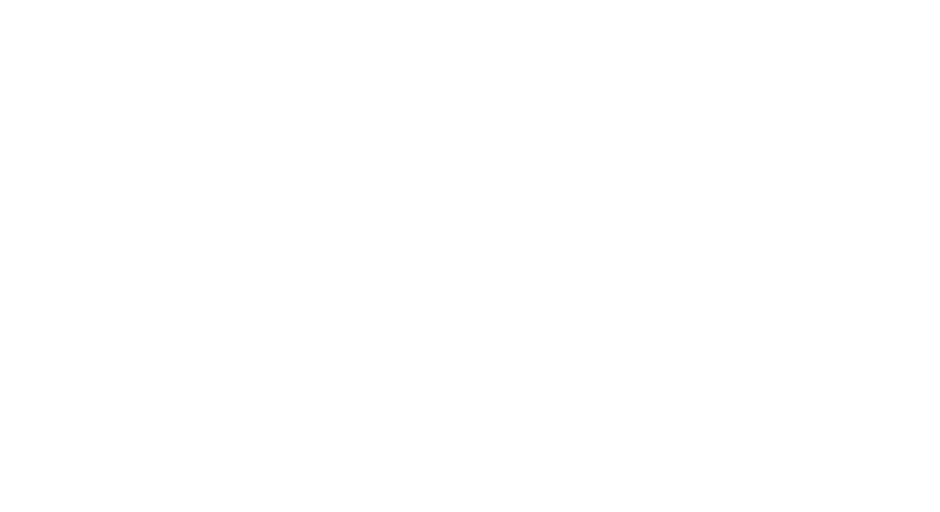
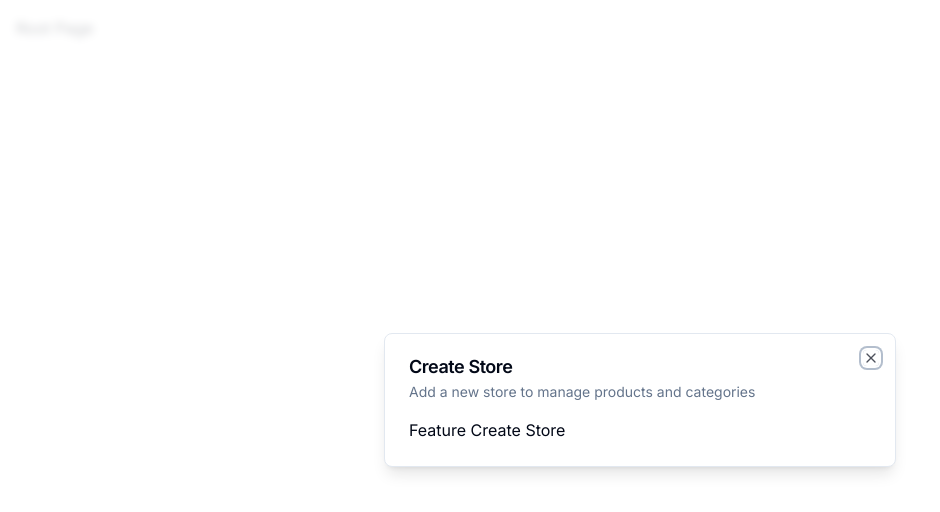
Before and after one commit to JsIqbal/next-ecommerce, a Next.js app: page / in a window 1280 px wide. Shown: the top 512 px of the page, without its empty margins (0-940 px from the left). Built offline with nearby package versions, Linux system fonts and the light colour scheme.

Commit message:
Make Reusable Modal with Global State manager using zustand

```diff
--- a/app/(root)/page.tsx
+++ b/app/(root)/page.tsx
@@ -1,10 +1,19 @@
-import { UserButton } from "@clerk/nextjs";
+"use client";
+
+import { Modal } from "@/components/ui/modal";
+import { useStoreModal } from "@/hooks/use-store-modal";
+import { useEffect } from "react";
 
 export default function SetupPage() {
-    return (
-        <div className="p-4">
-            {" "}
-            <UserButton afterSignOutUrl="/" />
-        </div>
-    );
+    // const storeModal = useStoreModal(); it doesn't work fine inside useEffect
+    const onOpen = useStoreModal((state) => state.onOpen);
+    const isOpen = useStoreModal((state) => state.isOpen);
+
+    useEffect(() => {
+        if (!isOpen) {
+            onOpen();
+        }
+    }, [isOpen, onOpen]);
+
+    return <div className="p-4">Root Page</div>;
 }
--- a/app/layout.tsx
+++ b/app/layout.tsx
@@ -1,6 +1,9 @@
+import { Inter } from "next/font/google";
+
+import { ClerkProvider } from "@clerk/nextjs";
+import { ModalProvider } from "@/providers/modal-provider";
+
 import "./globals.css";
-import { Inter } from "next/font/google";
-import { ClerkProvider } from "@clerk/nextjs";
 
 const inter = Inter({ subsets: ["latin"] });
 
@@ -17,7 +20,10 @@
     return (
         <ClerkProvider>
             <html lang="en">
-                <body className={inter.className}>{children}</body>
+                <body className={inter.className}>
+                    <ModalProvider />
+                    {children}
+                </body>
             </html>
         </ClerkProvider>
     );
--- /dev/null
+++ b/components/modals/store-modal.tsx
@@ -0,0 +1,19 @@
+"use client";
+
+import { useStoreModal } from "@/hooks/use-store-modal";
+import { Modal } from "@/components/ui/modal";
+
+export const StoreModal = () => {
+    const storeModal = useStoreModal();
+
+    return (
+        <Modal
+            title="Create Store"
+            description="Add a new store to manage products and categories"
+            isOpen={storeModal.isOpen}
+            onClose={storeModal.onClose}
+        >
+            Feature Create Store
+        </Modal>
+    );
+};
--- /dev/null
+++ b/components/ui/dialog.tsx
@@ -0,0 +1,123 @@
+"use client";
+
+import * as React from "react";
+import * as DialogPrimitive from "@radix-ui/react-dialog";
+import { X } from "lucide-react";
+
+import { cn } from "@/lib/utils";
+
+const Dialog = DialogPrimitive.Root;
+
+const DialogTrigger = DialogPrimitive.Trigger;
+
+const DialogPortal = ({
+    className,
+    ...props
+}: DialogPrimitive.DialogPortalProps) => (
+    <DialogPrimitive.Portal className={cn(className)} {...props} />
+);
+DialogPortal.displayName = DialogPrimitive.Portal.displayName;
+
+const DialogOverlay = React.forwardRef<
+    React.ElementRef<typeof DialogPrimitive.Overlay>,
+    React.ComponentPropsWithoutRef<typeof DialogPrimitive.Overlay>
+>(({ className, ...props }, ref) => (
+    <DialogPrimitive.Overlay
+        ref={ref}
+        className={cn(
+            "fixed inset-0 z-50 bg-background/80 backdrop-blur-sm data-[state=open]:animate-in data-[state=closed]:animate-out data-[state=closed]:fade-out-0 data-[state=open]:fade-in-0",
+            className
+        )}
+        {...props}
+    />
+));
+DialogOverlay.displayName = DialogPrimitive.Overlay.displayName;
+
+const DialogContent = React.forwardRef<
+    React.ElementRef<typeof DialogPrimitive.Content>,
+    React.ComponentPropsWithoutRef<typeof DialogPrimitive.Content>
+>(({ className, children, ...props }, ref) => (
+    <DialogPortal>
+        <DialogOverlay />
+        <DialogPrimitive.Content
+            ref={ref}
+            className={cn(
+                "fixed left-[50%] top-[50%] z-50 grid w-full max-w-lg translate-x-[-50%] translate-y-[-50%] gap-4 border bg-background p-6 shadow-lg duration-200 data-[state=open]:animate-in data-[state=closed]:animate-out data-[state=closed]:fade-out-0 data-[state=open]:fade-in-0 data-[state=closed]:zoom-out-95 data-[state=open]:zoom-in-95 data-[state=closed]:slide-out-to-left-1/2 data-[state=closed]:slide-out-to-top-[48%] data-[state=open]:slide-in-from-left-1/2 data-[state=open]:slide-in-from-top-[48%] sm:rounded-lg md:w-full",
+                className
+            )}
+            {...props}
+        >
+            {children}
+            <DialogPrimitive.Close className="absolute right-4 top-4 rounded-sm opacity-70 ring-offset-background transition-opacity hover:opacity-100 focus:outline-none focus:ring-2 focus:ring-ring focus:ring-offset-2 disabled:pointer-events-none data-[state=open]:bg-accent data-[state=open]:text-muted-foreground">
+                <X className="h-4 w-4" />
+                <span className="sr-only">Close</span>
+            </DialogPrimitive.Close>
+        </DialogPrimitive.Content>
+    </DialogPortal>
+));
+DialogContent.displayName = DialogPrimitive.Content.displayName;
+
+const DialogHeader = ({
+    className,
+    ...props
+}: React.HTMLAttributes<HTMLDivElement>) => (
+    <div
+        className={cn(
+            "flex flex-col space-y-1.5 text-center sm:text-left",
+            className
+        )}
+        {...props}
+    />
+);
+DialogHeader.displayName = "DialogHeader";
+
+const DialogFooter = ({
+    className,
+    ...props
+}: React.HTMLAttributes<HTMLDivElement>) => (
+    <div
+        className={cn(
+            "flex flex-col-reverse sm:flex-row sm:justify-end sm:space-x-2",
+            className
+        )}
+        {...props}
+    />
+);
+DialogFooter.displayName = "DialogFooter";
+
+const DialogTitle = React.forwardRef<
+    React.ElementRef<typeof DialogPrimitive.Title>,
+    React.ComponentPropsWithoutRef<typeof DialogPrimitive.Title>
+>(({ className, ...props }, ref) => (
+    <DialogPrimitive.Title
+        ref={ref}
+        className={cn(
+            "text-lg font-semibold leading-none tracking-tight",
+            className
+        )}
+        {...props}
+    />
+));
+DialogTitle.displayName = DialogPrimitive.Title.displayName;
+
+const DialogDescription = React.forwardRef<
+    React.ElementRef<typeof DialogPrimitive.Description>,
+    React.ComponentPropsWithoutRef<typeof DialogPrimitive.Description>
+>(({ className, ...props }, ref) => (
+    <DialogPrimitive.Description
+        ref={ref}
+        className={cn("text-sm text-muted-foreground", className)}
+        {...props}
+    />
+));
+DialogDescription.displayName = DialogPrimitive.Description.displayName;
+
+export {
+    Dialog,
+    DialogTrigger,
+    DialogContent,
+    DialogHeader,
+    DialogFooter,
+    DialogTitle,
+    DialogDescription,
+};
--- /dev/null
+++ b/components/ui/modal.tsx
@@ -0,0 +1,44 @@
+"use client";
+
+import {
+    Dialog,
+    DialogContent,
+    DialogDescription,
+    DialogHeader,
+    DialogTitle,
+} from "@/components/ui/dialog";
+
+interface ModalProps {
+    title: string;
+    description: string;
+    isOpen: boolean;
+    onClose: () => void;
+    children?: React.ReactNode;
+}
+
+export const Modal: React.FC<ModalProps> = ({
+    title,
+    description,
+    isOpen,
+    onClose,
+    children,
+}) => {
+    const onChange = (open: boolean) => {
+        if (!open) {
+            onClose();
+        }
+    };
+
+    return (
+        <Dialog open={isOpen} onOpenChange={onChange}>
+            {" "}
+            <DialogContent>
+                <DialogHeader>
+                    <DialogTitle>{title}</DialogTitle>
+                    <DialogDescription>{description}</DialogDescription>
+                </DialogHeader>
+                <div>{children}</div>
+            </DialogContent>
+        </Dialog>
+    );
+};
--- /dev/null
+++ b/hooks/use-store-modal.tsx
@@ -0,0 +1,13 @@
+import { create } from "zustand";
+
+interface useStoreModalStore {
+    isOpen: boolean;
+    onOpen: () => void;
+    onClose: () => void;
+}
+
+export const useStoreModal = create<useStoreModalStore>((set) => ({
+    isOpen: false,
+    onOpen: () => set({ isOpen: true }),
+    onClose: () => set({ isOpen: false }),
+}));
--- a/package.json
+++ b/package.json
@@ -10,6 +10,7 @@
   },
   "dependencies": {
     "@clerk/nextjs": "^4.23.0",
+    "@radix-ui/react-dialog": "^1.0.4",
     "@radix-ui/react-slot": "^1.0.2",
     "@types/node": "20.4.3",
     "@types/react": "18.2.15",
@@ -27,6 +28,7 @@
     "tailwind-merge": "^1.14.0",
     "tailwindcss": "3.3.3",
     "tailwindcss-animate": "^1.0.6",
-    "typescript": "5.1.6"
+    "typescript": "5.1.6",
+    "zustand": "^4.3.9"
   }
 }
--- /dev/null
+++ b/providers/modal-provider.tsx
@@ -0,0 +1,23 @@
+"use client";
+
+import { useEffect, useState } from "react";
+
+import { StoreModal } from "@/components/modals/store-modal";
+
+export const ModalProvider = () => {
+    const [isMounted, setIsMounted] = useState(false);
+
+    useEffect(() => {
+        setIsMounted(true);
+    }, []);
+
+    if (!isMounted) {
+        return null;
+    }
+
+    return (
+        <>
+            <StoreModal />
+        </>
+    );
+};
```
Also changed, not shown: 2 other files (tests, documents, lock files or other folders).
